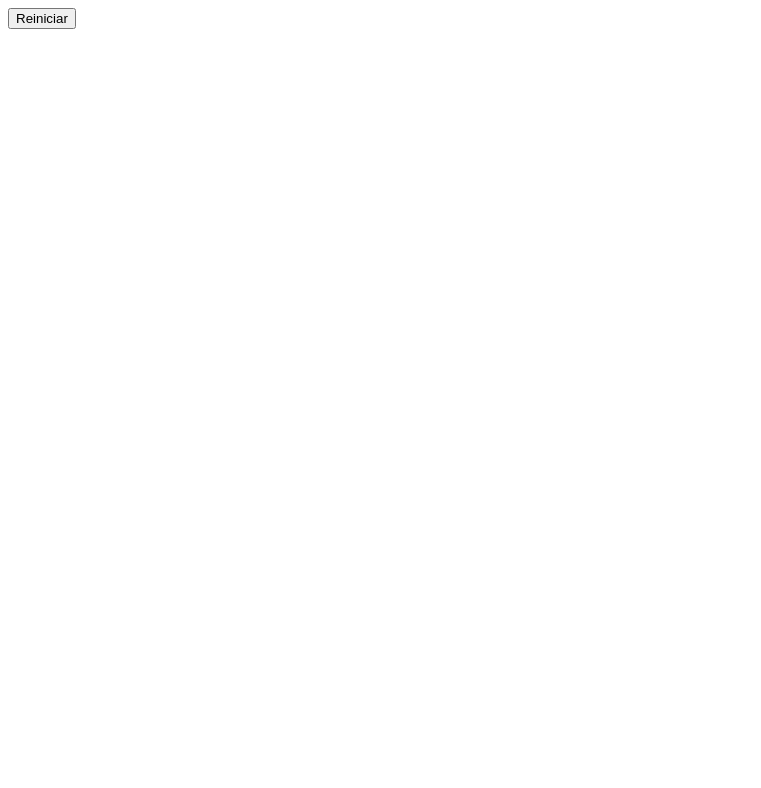
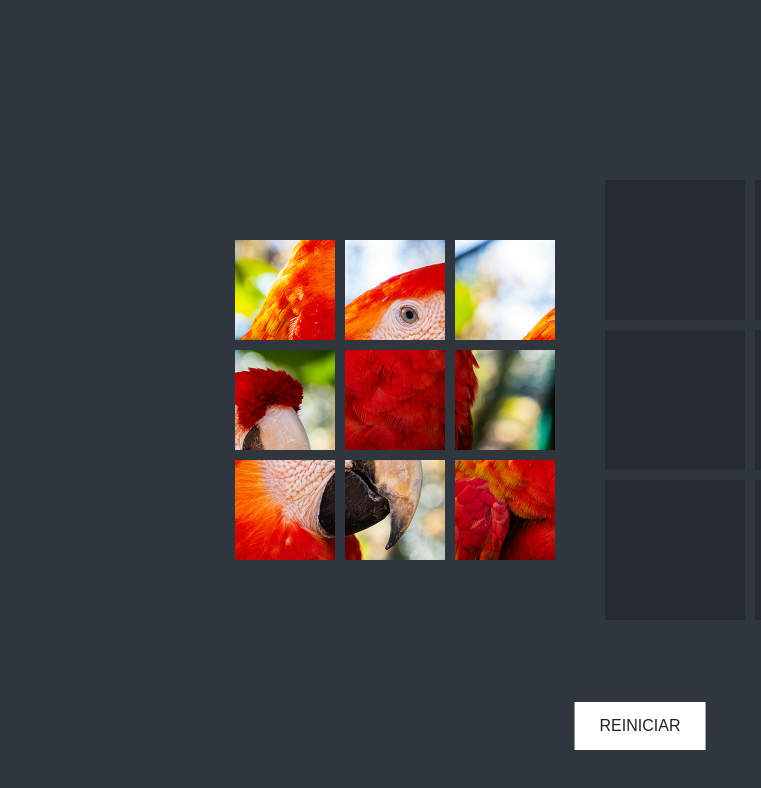
Before and after one commit to xXRicardoX/01---Game-in-Javascript--Picture-Puzzle, a plain HTML site: page index.html in a window 1280 px wide. Shown: the whole page, without its empty margins (0-761 px from the left). Drawn offline with Linux system fonts and the light colour scheme; the site is published under a folder, as on GitHub Pages, so addresses that start at the root find nothing.

Commit message:
Update index

```diff
--- a/index.html
+++ b/index.html
@@ -5,45 +5,45 @@
     <meta charset="UTF-8">
     <meta name="viewport" content="width=device-width, initial-scale=1.0">
     <title>Picture Puzzle</title>
-    <link rel="stylesheet" href="/style/style.css">
+    <link rel="stylesheet" href="style/style.css">
 </head>
 
 <body>
     <div class="drag" id="drag">
         <div class="dragBox">
-            <div class="images" draggable="true" ondragstart="drag(event)" id="block1" style="--img:url(/img/1.png);">
+            <div class="images" draggable="true" ondragstart="drag(event)" id="block1" style="--img:url(../img/1.png);">
             </div>
         </div>
         <div class="dragBox">
-            <div class="images" draggable="true" ondragstart="drag(event)" id="block2" style="--img:url(/img/2.png);">
+            <div class="images" draggable="true" ondragstart="drag(event)" id="block2" style="--img:url(../img/2.png);">
             </div>
         </div>
         <div class="dragBox">
-            <div class="images" draggable="true" ondragstart="drag(event)" id="block3" style="--img:url(/img/3.png);">
+            <div class="images" draggable="true" ondragstart="drag(event)" id="block3" style="--img:url(../img/3.png);">
             </div>
         </div>
         <div class="dragBox">
-            <div class="images" draggable="true" ondragstart="drag(event)" id="block4" style="--img:url(/img/4.png);">
+            <div class="images" draggable="true" ondragstart="drag(event)" id="block4" style="--img:url(../img/4.png);">
             </div>
         </div>
         <div class="dragBox">
-            <div class="images" draggable="true" ondragstart="drag(event)" id="block5" style="--img:url(/img/5.png);">
+            <div class="images" draggable="true" ondragstart="drag(event)" id="block5" style="--img:url(../img/5.png);">
             </div>
         </div>
         <div class="dragBox">
-            <div class="images" draggable="true" ondragstart="drag(event)" id="block6" style="--img:url(/img/6.png);">
+            <div class="images" draggable="true" ondragstart="drag(event)" id="block6" style="--img:url(../img/6.png);">
             </div>
         </div>
         <div class="dragBox">
-            <div class="images" draggable="true" ondragstart="drag(event)" id="block7" style="--img:url(/img/7.png);">
+            <div class="images" draggable="true" ondragstart="drag(event)" id="block7" style="--img:url(../img/7.png);">
             </div>
         </div>
         <div class="dragBox">
-            <div class="images" draggable="true" ondragstart="drag(event)" id="block8" style="--img:url(/img/8.png);">
+            <div class="images" draggable="true" ondragstart="drag(event)" id="block8" style="--img:url(../img/8.png);">
             </div>
         </div>
         <div class="dragBox">
-            <div class="images" draggable="true" ondragstart="drag(event)" id="block9" style="--img:url(/img/9.png);">
+            <div class="images" draggable="true" ondragstart="drag(event)" id="block9" style="--img:url(../img/9.png);">
             </div>
         </div>
     </div>
@@ -61,7 +61,7 @@
     </div>
 
     <button class="reset" onClick="window.location.reload();">Reiniciar</button>
-    <script src="/JS/script.js"></script>
+    <script src="JS/script.js"></script>
 </body>
 
 </html>
```
